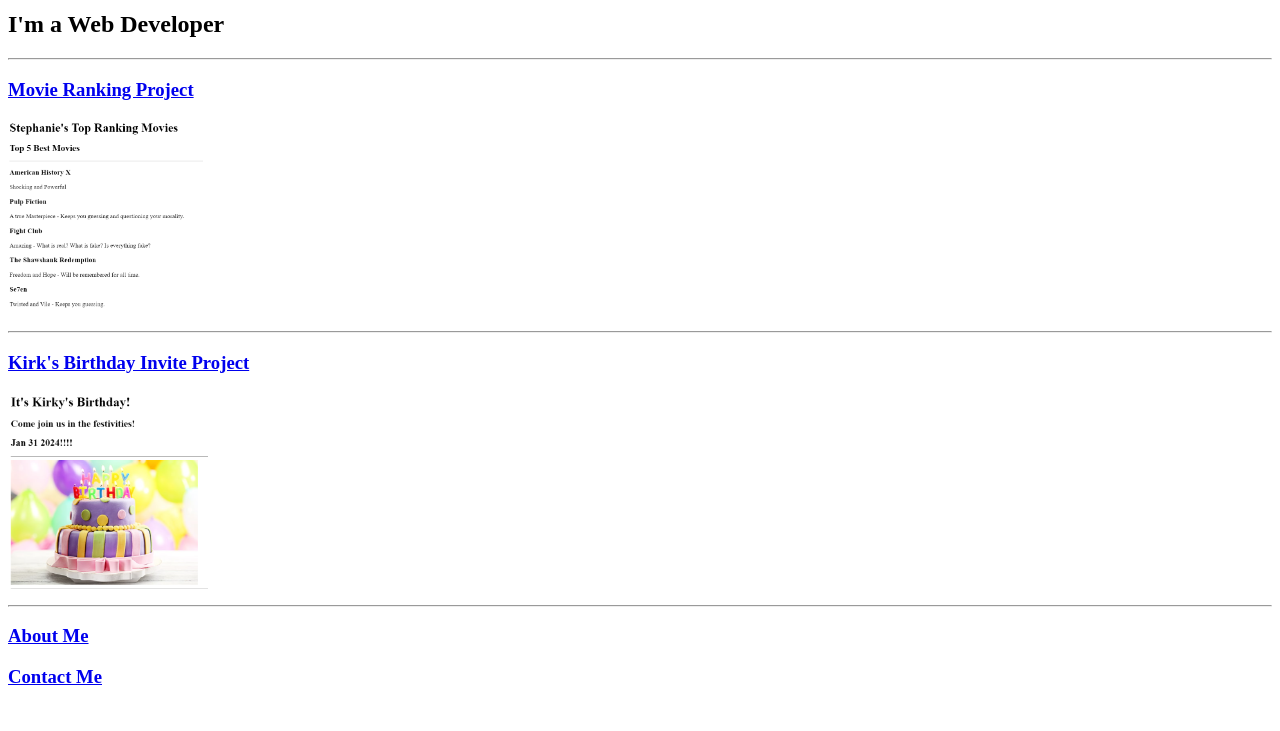
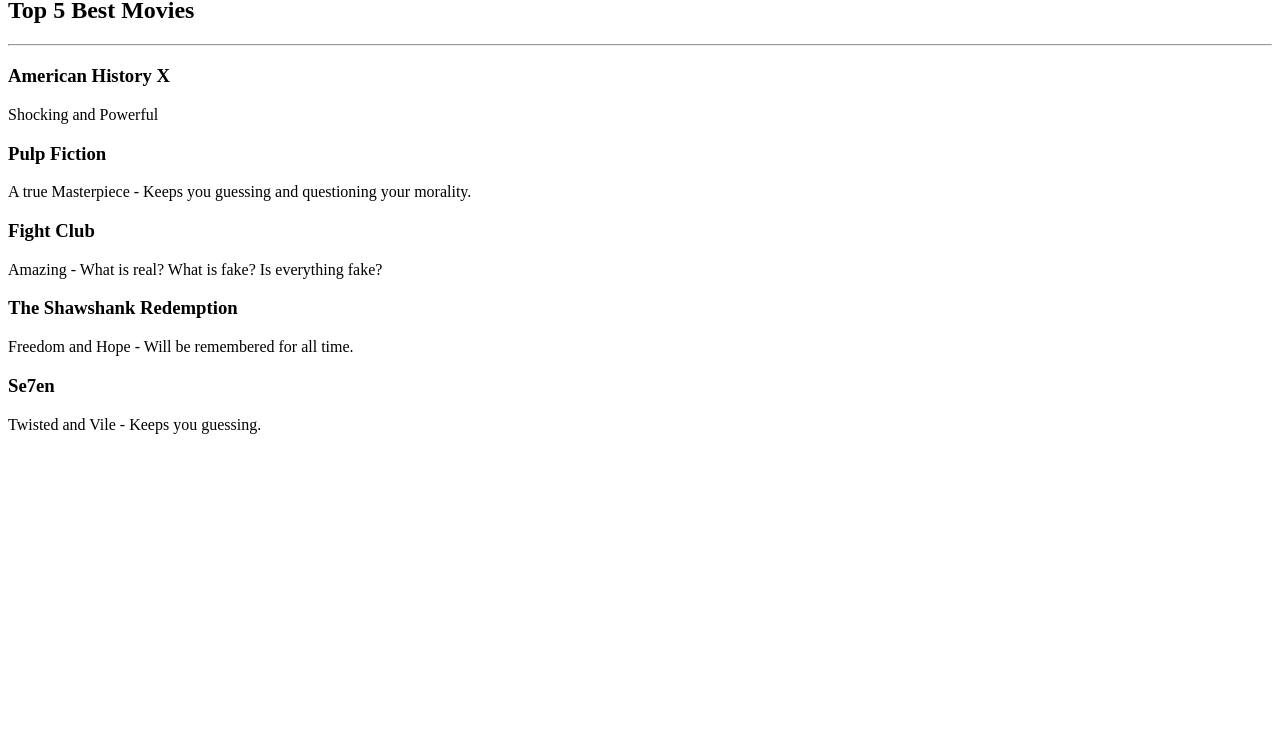
Before and after one commit to badasssteffy/html-portfolio, a plain HTML site: page index.html in a window 1280 px wide. Shown: the part 69-800 px from the top of the page. Drawn offline with Linux system fonts and the light colour scheme.

Commit message:
Add files via upload

```diff
--- a/index.html
+++ b/index.html
@@ -1,23 +1,19 @@
-<!DOCTYPE html>
-<html lang="en">
-    <head>
-        <meta charset="UTF-8">
-        <title>Stephanie Fordham's Portfolio</title>
-    </head>
+<h1>Stephanie's Top Ranking Movies</h1>
+<h2>Top 5 Best Movies</h2>
 
-    <body>
-        <h1>Stephanie Fordham's Portfolio</h1>
-        <h2>I'm a Web Developer</h2>
-        <hr>
-        <h3><a href="../2.4 Movie Ranking Project/index.html">Movie Ranking Project</a></h3>
-        <img height="200" src="./assets/Movie Ranking.png"/>
-        <hr>
-        <h3><a href="../3.4 Birthday Invite Project/index.html">Kirk's Birthday Invite Project</a></h3>
-        <img height="200" src="./assets/Kirk's Birthday.png"/>
-        <hr>
-        <h3><a href="./public/about.html">About Me</a></h3>
-        <h3><a href="./public/contact.html">Contact Me</a></h3>
+<hr />
 
-    </body>
+<h3>American History X</h3>
+<p>Shocking and Powerful</p>
 
-</html>
+<h3>Pulp Fiction</h3>
+<p>A true Masterpiece - Keeps you guessing and questioning your morality.</p>
+
+<h3>Fight Club</h3>
+<p>Amazing - What is real? What is fake? Is everything fake?</p>
+
+<h3>The Shawshank Redemption</h3>
+<p>Freedom and Hope - Will be remembered for all time.</p>
+
+<h3>Se7en</h3>
+<p>Twisted and Vile - Keeps you guessing.</p>
```
